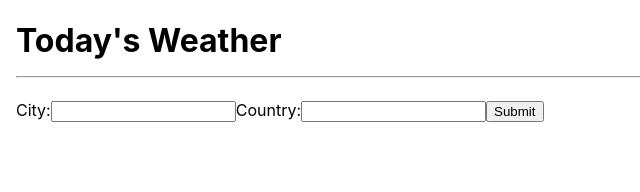
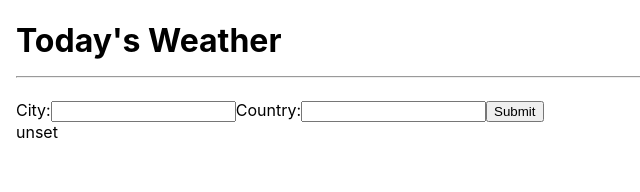
Before and after one commit to davinaleong/proj-reactjs-weather, a React (Create React App) app: page / in a window 1280 px wide. Shown: the top 192 px of the page, without its empty margins (0-640 px from the left). Built offline with nearby package versions, Linux system fonts and the light colour scheme; no server answers.

Commit message:
Added config

```diff
--- a/package.json
+++ b/package.json
@@ -7,7 +7,6 @@
     "@testing-library/react": "^11.2.5",
     "@testing-library/user-event": "^12.8.1",
     "axios": "^0.21.1",
-    "dotenv": "^8.2.0",
     "react": "^17.0.1",
     "react-dom": "^17.0.1",
     "react-scripts": "4.0.3",
--- a/src/App.js
+++ b/src/App.js
@@ -76,6 +76,8 @@ class App extends React.Component {
 
           <button type="submit">Submit</button>
         </form>
+
+        {process.env.API_KEY}
       </main>
     );
   }
--- /dev/null
+++ b/src/config/example.js
@@ -0,0 +1,5 @@
+const config = {
+  API_KEY: ''
+};
+
+export default config;
--- a/src/index.js
+++ b/src/index.js
@@ -1,3 +1,5 @@
+import {} from 'dotenv/config';
+
 import React from 'react';
 import ReactDOM from 'react-dom';
 import './index.css';
```
Also changed, not shown: 2 other files (tests, documents, lock files or other folders).
